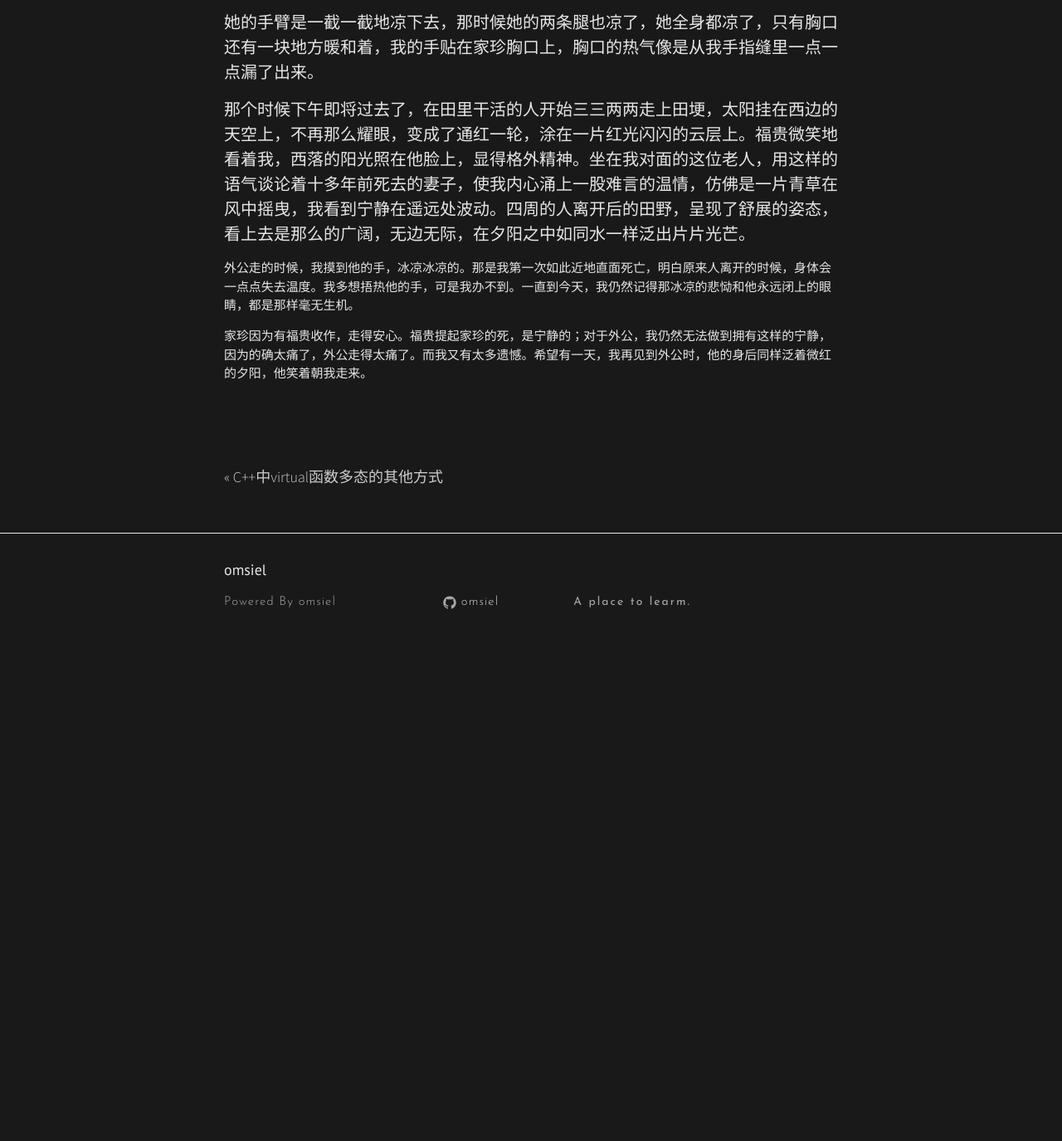
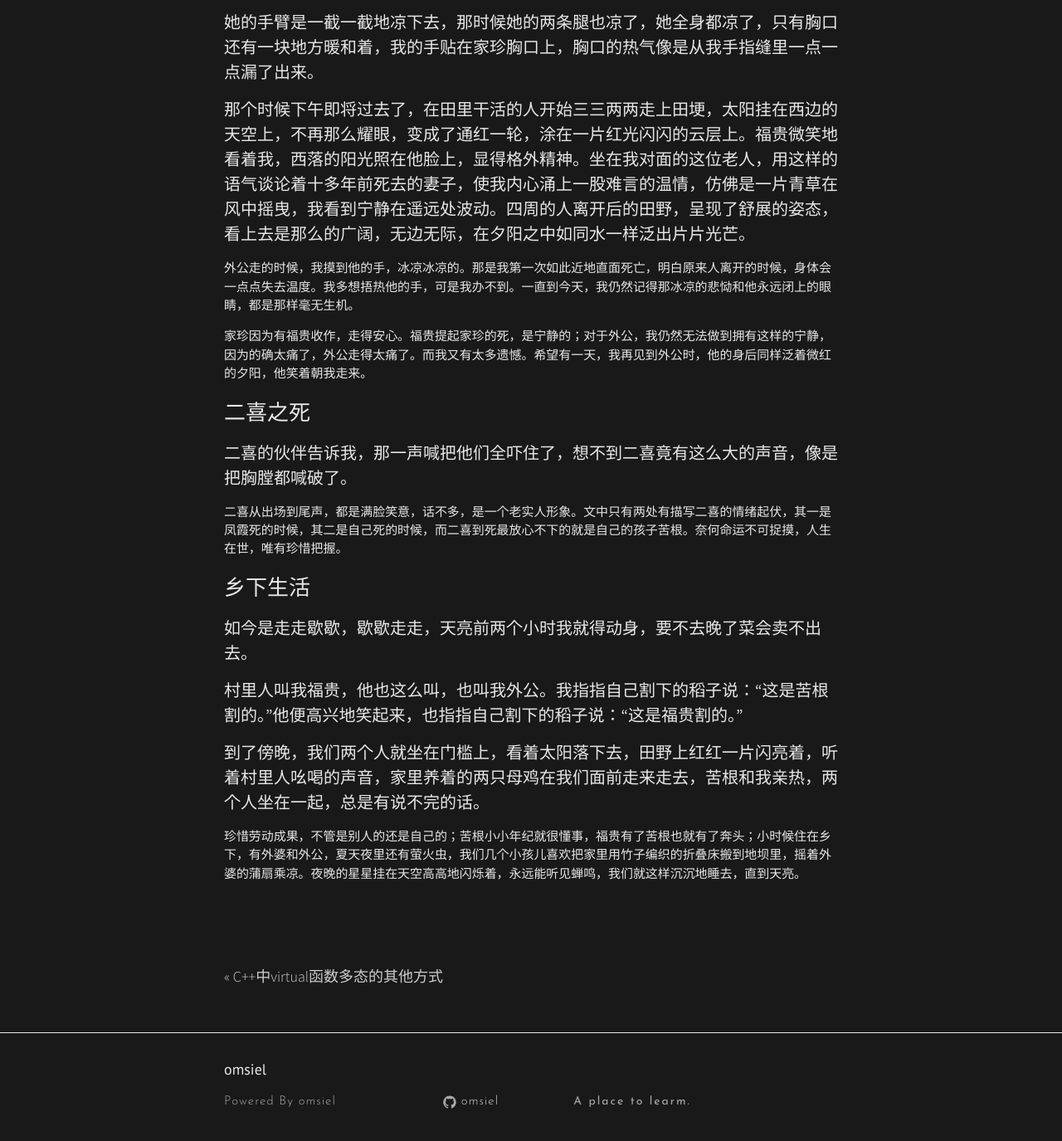
Before and after one commit to omsiel/omsiel.github.io, a Jekyll site: the page built from _posts/2019-05-18-活着.md, in a window 1280 px wide and 1400 px high, scrolled down 4515 px. Shown: the top 1375 px of the window at 83% size. Built offline with Jekyll 4.4.1, drawn with Linux system fonts in a browser that asks for light colours; nearby versions of some CDN libraries; before the commit the page ends 5312 px from its top, so only the background shows below that; some of the changed text lies outside the part shown.

Commit message:
修改文章

```diff
--- a/_posts/2019-05-18-活着.md
+++ b/_posts/2019-05-18-活着.md
@@ -113,7 +113,7 @@ categories: note
 
 #### 一个人命再大，要是自己想死，那就怎么也活不了。
 
-##### 福贵和春生相识一场，为他打抱不平，可见福贵是一个讲情义的人。福贵宽慰春生，最后春生还是死了。这也反映了当时的中国社会，人民深受文革的迫害，处于水深火热之中。春生的命运影射了一群人的命运。
+##### 福贵和春生相识一场，为他打抱不平，可见福贵是一个讲情义的人。福贵宽慰春生，最后春生还是死了。这也反映了当时的中国社会下，人民群众深受文革的迫害，处于水深火热之中。春生的命运影射了一群人的命运。
 
 ### 凤霞之死
 
@@ -130,3 +130,19 @@ categories: note
 ##### 外公走的时候，我摸到他的手，冰凉冰凉的。那是我第一次如此近地直面死亡，明白原来人离开的时候，身体会一点点失去温度。我多想捂热他的手，可是我办不到。一直到今天，我仍然记得那冰凉的悲恸和他永远闭上的眼睛，都是那样毫无生机。
 
 ##### 家珍因为有福贵收作，走得安心。福贵提起家珍的死，是宁静的；对于外公，我仍然无法做到拥有这样的宁静，因为的确太痛了，外公走得太痛了。而我又有太多遗憾。希望有一天，我再见到外公时，他的身后同样泛着微红的夕阳，他笑着朝我走来。
+
+### 二喜之死
+
+#### 二喜的伙伴告诉我，那一声喊把他们全吓住了，想不到二喜竟有这么大的声音，像是把胸膛都喊破了。
+
+##### 二喜从出场到尾声，都是满脸笑意，话不多，是一个老实人形象。文中只有两处有描写二喜的情绪起伏，其一是凤霞死的时候，其二是自己死的时候，而二喜到死最放心不下的就是自己的孩子苦根。奈何命运不可捉摸，人生在世，唯有珍惜把握。
+
+### 乡下生活
+
+#### 如今是走走歇歇，歇歇走走，天亮前两个小时我就得动身，要不去晚了菜会卖不出去。
+
+#### 村里人叫我福贵，他也这么叫，也叫我外公。我指指自己割下的稻子说：“这是苦根割的。”他便高兴地笑起来，也指指自己割下的稻子说：“这是福贵割的。”
+
+#### 到了傍晚，我们两个人就坐在门槛上，看着太阳落下去，田野上红红一片闪亮着，听着村里人吆喝的声音，家里养着的两只母鸡在我们面前走来走去，苦根和我亲热，两个人坐在一起，总是有说不完的话。
+
+##### 珍惜劳动成果，不管是别人的还是自己的；苦根小小年纪就很懂事，福贵有了苦根也就有了奔头；小时候住在乡下，有外婆和外公，夏天夜里还有萤火虫，我们几个小孩儿喜欢把家里用竹子编织的折叠床搬到地坝里，摇着外婆的蒲扇乘凉。夜晚的星星挂在天空高高地闪烁着，永远能听见蝉鸣，我们就这样沉沉地睡去，直到天亮。
```
